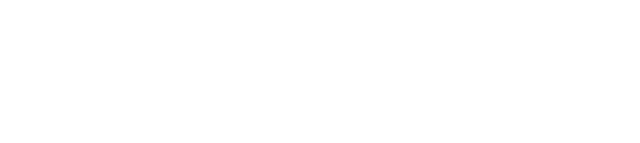
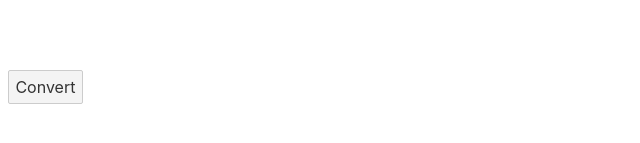
Before and after one commit to 3w36zj6/pixel-art-converter, a Svelte app: page / in a window 1280 px wide. Shown: the part 391-534 px from the top of the page, without its empty margins (0-640 px from the left). Built offline with nearby package versions, Linux system fonts and the light colour scheme.

Commit message:
ConvertButton

```diff
--- a/src/App.svelte
+++ b/src/App.svelte
@@ -1,5 +1,6 @@
 <script lang="ts">
   import Canvas from "./Canvas.svelte"
+  import ConvertButton from "./ConvertButton.svelte"
 
   let files
 </script>
@@ -16,4 +17,7 @@
   <div>
     <Canvas />
   </div>
+  <div>
+    <ConvertButton />
+  </div>
 </main>
--- /dev/null
+++ b/src/ConvertButton.svelte
@@ -0,0 +1,7 @@
+<script>
+  const handleClick = () => {
+    console.log("clicked")
+  }
+</script>
+
+<button on:click={handleClick}>Convert</button>
```
